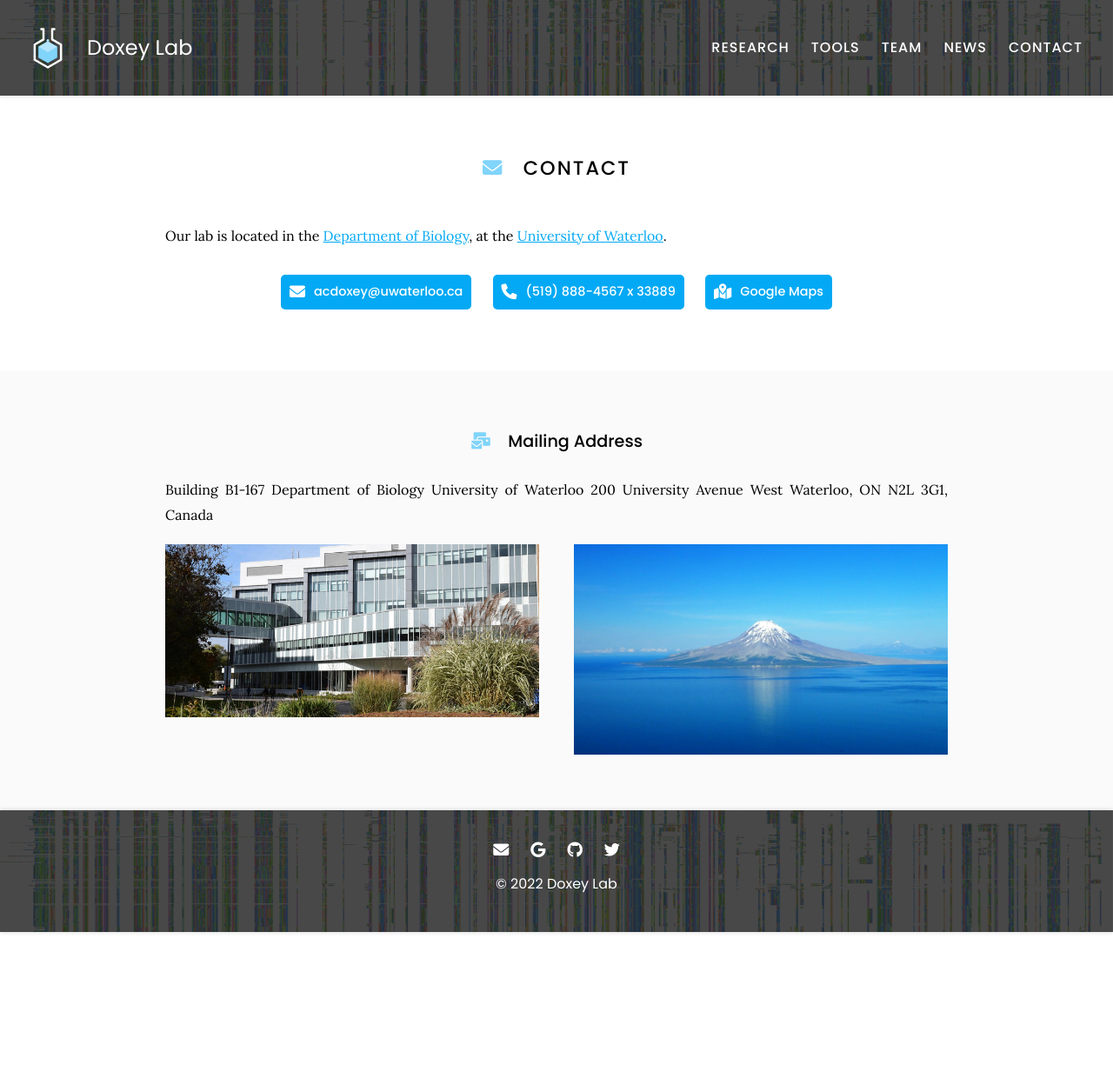
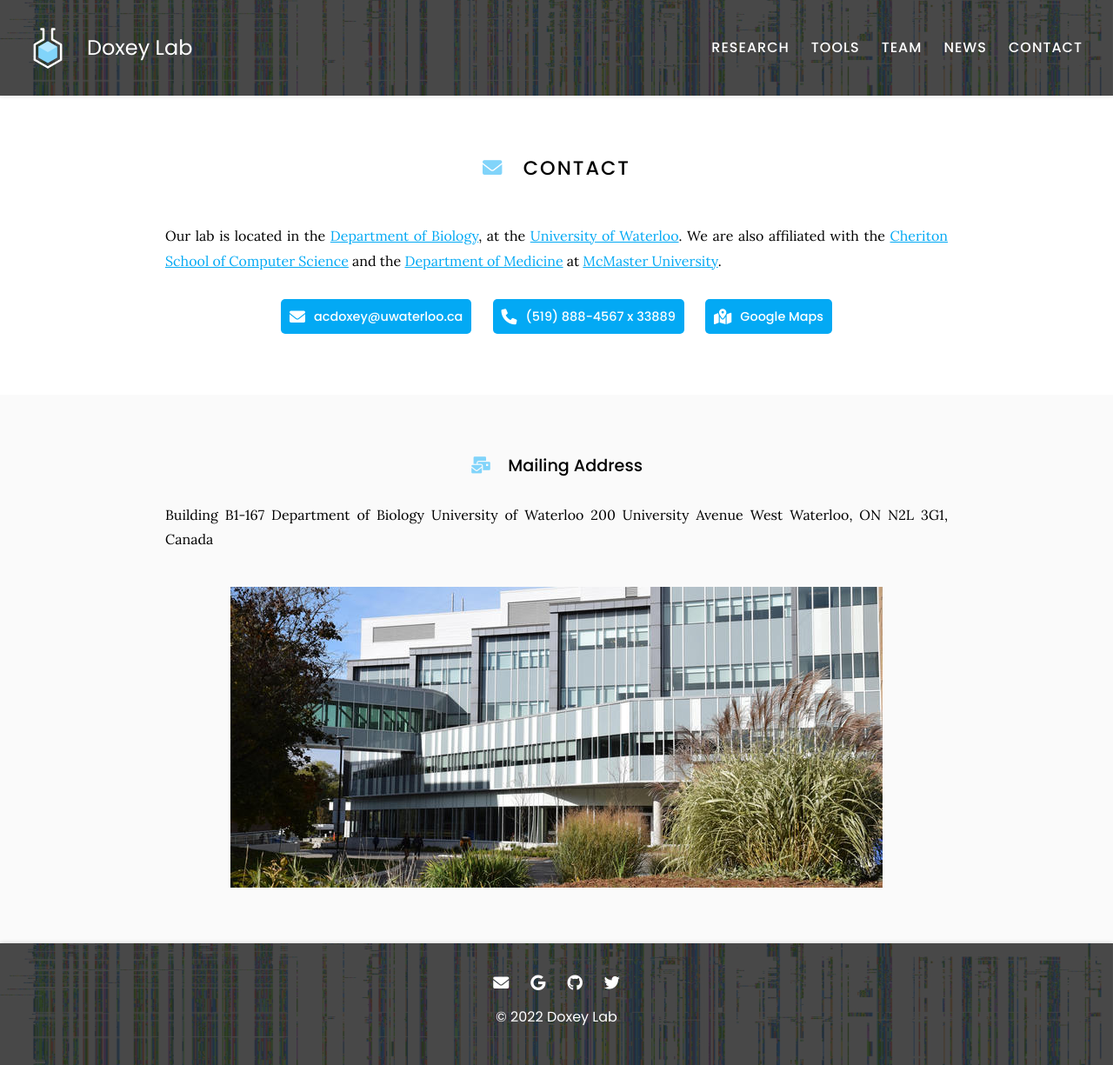
Before and after one commit to doxeylab/doxeylab-website, a Jekyll site: the page built from contact/index.md, in a window 1280 px wide. Shown: the whole page at 87% size. Built offline with Jekyll 4.4.1, drawn with Linux system fonts in a browser that asks for light colours; before the commit the page ends 1072 px from its top, so only the background shows below that.

Commit message:
Update index.md

```diff
--- a/contact/index.md
+++ b/contact/index.md
@@ -8,6 +8,7 @@ nav:
 # <i class="fas fa-envelope"></i>Contact
 
 Our lab is located in the [Department of Biology](https://uwaterloo.ca/biology/), at the [University of Waterloo](https://uwaterloo.ca/).
+We are also affiliated with the [Cheriton School of Computer Science](https://cs.uwaterloo.ca/) and the [Department of Medicine](https://healthsci.mcmaster.ca/medicine/) at [McMaster University](https://www.mcmaster.ca/).
 
 {%
   include link.html
@@ -50,16 +51,7 @@ Waterloo, ON N2L 3G1, Canada
 
 {:.center}
 
-{% capture col1 %}
 {%
   include figure.html
   image="images/uw-stc.jpg"
 %}
-{% endcapture %}
-{% capture col2 %}
-{%
-  include figure.html
-  image="images/photo.jpg"
-%}
-{% endcapture %}
-{% include two-col.html col1=col1 col2=col2 %}
```
